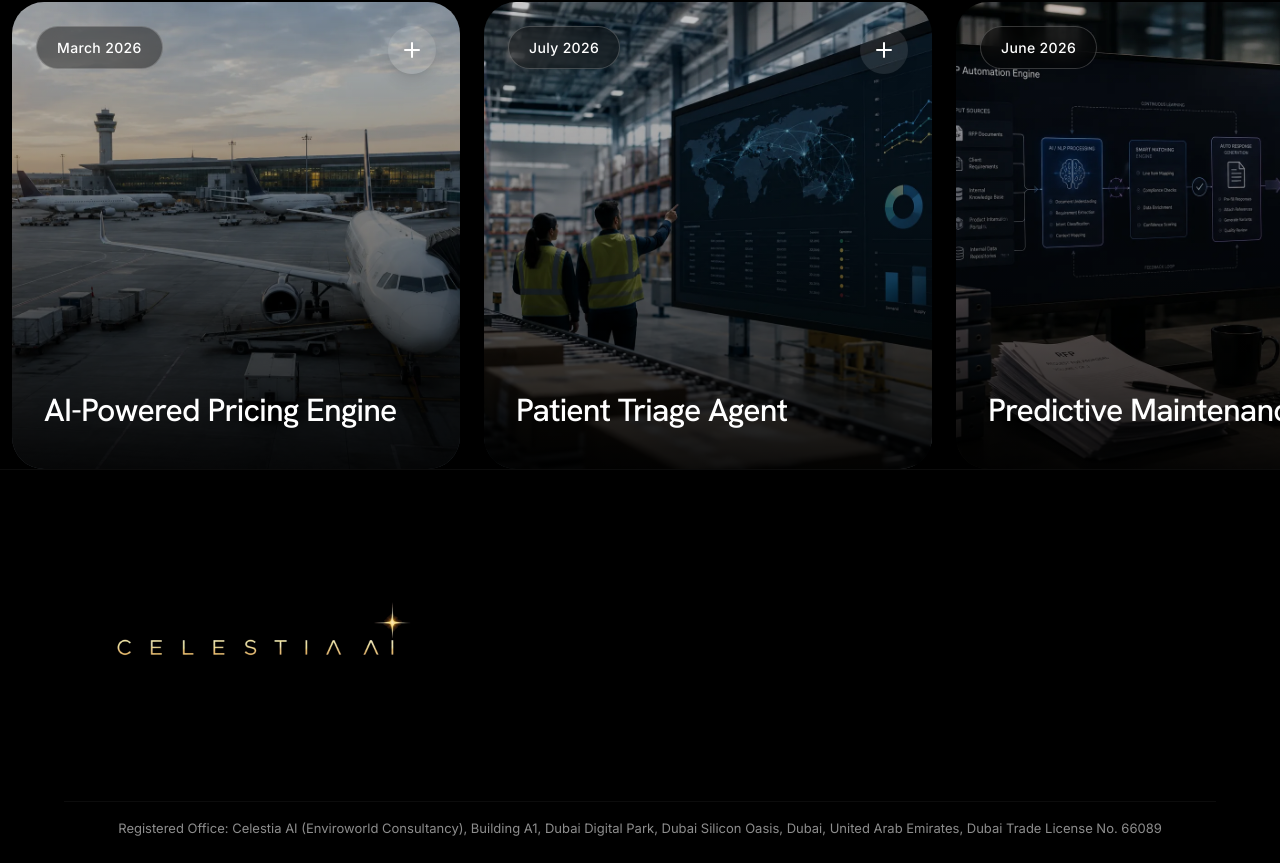
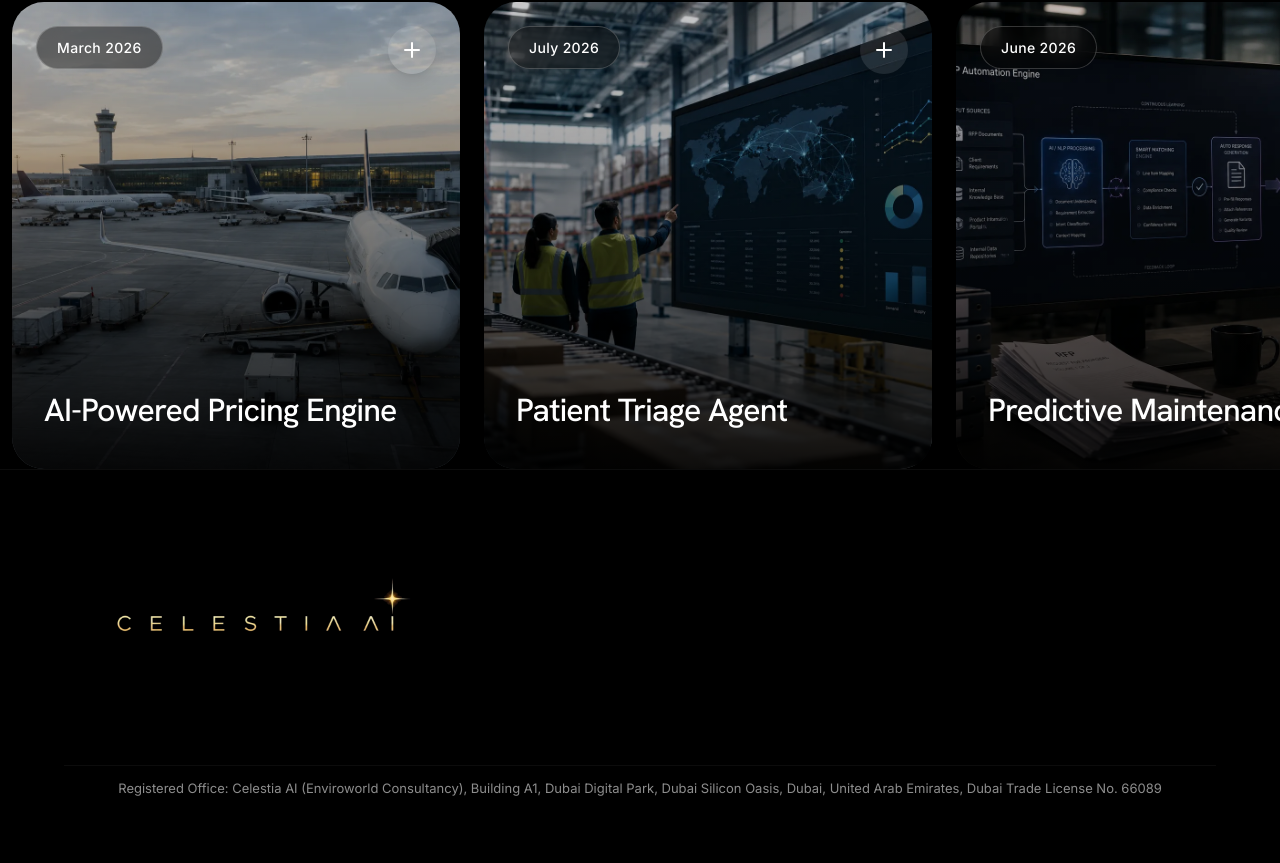
Before and after one commit to itsvyshnavsmadhav/celestia-ai, a Next.js app: page /about in a window 1280 px wide. Shown: the part 2585-3448 px from the top of the page. After the commit the page ends 3400 px from the top, so only its background shows below. Built offline with nearby package versions, Linux system fonts and the light colour scheme.

Commit message:
2nd commit

```diff
--- a/src/components/Expertise.tsx
+++ b/src/components/Expertise.tsx
@@ -54,6 +54,14 @@ export default function Expertise() {
     return () => observer.disconnect();
   }, []);
 
+  useEffect(() => {
+    const activeVideo = document.getElementById(`expertise-video-${activeIndex}`) as HTMLVideoElement | null;
+    if (activeVideo) {
+      activeVideo.currentTime = 0;
+      activeVideo.play().catch(() => {});
+    }
+  }, [activeIndex]);
+
   return (
     <section ref={sectionRef} className="min-h-[100dvh] py-12 md:py-16 bg-background relative z-10 flex flex-col justify-center">
       <div className="w-full max-w-7xl mx-auto px-6 md:px-12">
@@ -64,11 +72,11 @@ export default function Expertise() {
           </span>
         </div>
 
-        <div className="flex flex-col lg:flex-row gap-8 lg:gap-16 items-center mt-6 md:mt-8">
+        <div className="flex flex-col lg:flex-row gap-8 lg:gap-12 items-center mt-6 md:mt-8">
 
           {/* Left: Square Video Placeholder */}
-          <div className="w-full lg:w-1/2 flex justify-center">
-            <div className="w-full max-w-[500px] lg:max-w-none aspect-video bg-surface-container-low rounded-[2rem] overflow-hidden relative shadow-md group">
+          <div className="w-full lg:w-[55%] flex justify-center">
+            <div className="w-full max-w-[600px] lg:max-w-none aspect-video bg-surface-container-low rounded-[2rem] overflow-hidden relative shadow-md group">
               {expertiseCards.map((card, index) => (
                 <motion.div
                   key={index}
@@ -150,7 +158,7 @@ export default function Expertise() {
           </div>
 
           {/* Right: Description List */}
-          <div className="w-full lg:w-1/2 flex flex-col justify-center gap-3">
+          <div className="w-full lg:w-[45%] flex flex-col justify-center gap-3">
             {expertiseCards.map((card, index) => {
               const isActive = index === activeIndex;
               return (
--- a/src/components/Footer.tsx
+++ b/src/components/Footer.tsx
@@ -4,9 +4,9 @@ import Link from "next/link";
 
 export default function Footer() {
   return (
-    <footer className="bg-surface-container-lowest w-full pt-10 pb-6 border-t border-outline/10">
-      <div className="flex flex-col gap-6 px-6 md:px-section-padding-h max-w-container-max mx-auto">
-        <div className="flex flex-col md:flex-row justify-between items-start md:items-end gap-4">
+    <footer className="bg-surface-container-lowest w-full pt-4 pb-4 border-t border-outline/10">
+      <div className="flex flex-col gap-3 px-6 md:px-section-padding-h max-w-container-max mx-auto">
+        <div className="flex flex-col md:flex-row justify-between items-start md:items-end gap-2">
           <Link href="/">
             <Image
               src="/images/brand/footer-logo-transparent.png"
@@ -17,7 +17,7 @@ export default function Footer() {
             />
           </Link>
         </div>
-        <div className="pt-4 border-t border-outline/10">
+        <div className="pt-3 border-t border-outline/10">
           <p className="font-inter text-[12px] md:text-[13px] leading-relaxed text-on-surface-variant/80 text-center">
             Registered Office: Celestia AI (Enviroworld Consultancy), Building A1, Dubai Digital Park, Dubai Silicon Oasis, Dubai, United Arab Emirates, Dubai Trade License No. 66089
           </p>
```
